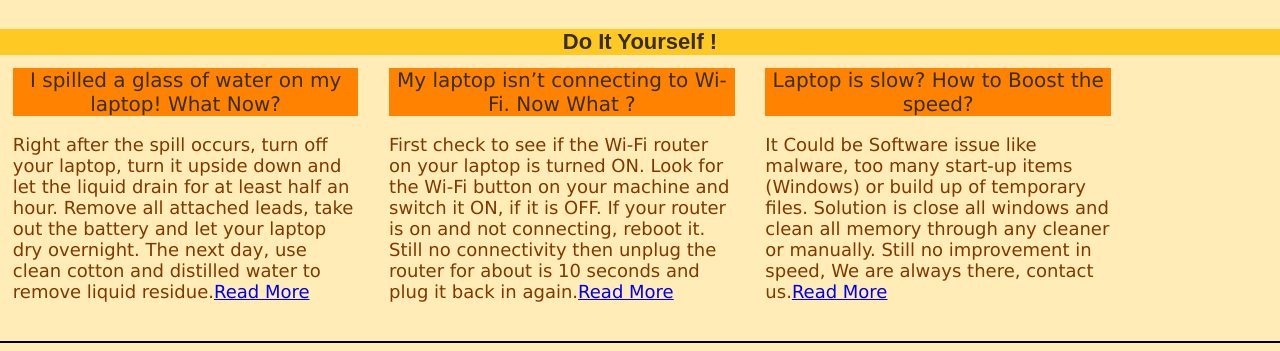
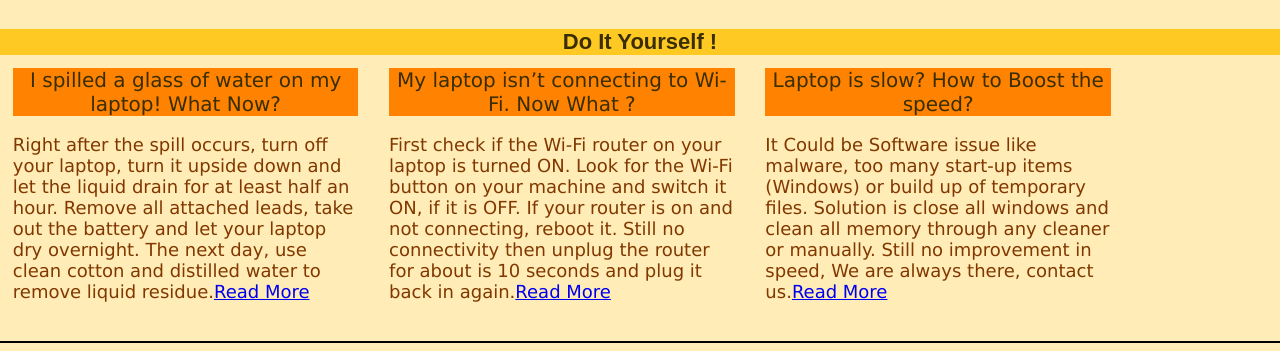
Before and after one commit to pavanpatil45/Lapcare.com, a plain HTML site: page index.html in a window 1280 px wide. Shown: the part 923-1274 px from the top of the page. Drawn offline with Linux system fonts and the light colour scheme.

Commit message:
Update index.html

```diff
--- a/index.html
+++ b/index.html
@@ -150,7 +150,7 @@ function showSlides(n) {
 
             <div class="column1">
             	<div align="center" class="style11" style="background-color:#FF8300" >My laptop isn’t connecting to Wi-Fi. Now What ?</div>
-              <p class="style7">First check to see if the Wi-Fi router on your laptop is turned ON. Look for the Wi-Fi button on your machine and switch it ON, if it is OFF. If your router is on and not connecting, reboot it. Still no connectivity then unplug the router for about is 10 seconds and plug it back in again.<a href="demo.html">Read More</a></p></div>
+              <p class="style7">First check if the Wi-Fi router on your laptop is turned ON. Look for the Wi-Fi button on your machine and switch it ON, if it is OFF. If your router is on and not connecting, reboot it. Still no connectivity then unplug the router for about is 10 seconds and plug it back in again.<a href="demo.html">Read More</a></p></div>
 
             <div class="column1">
             	<div align="center" class="style11" style="background-color:#FF8300" >Laptop is slow? How to Boost the speed?</div>
```
